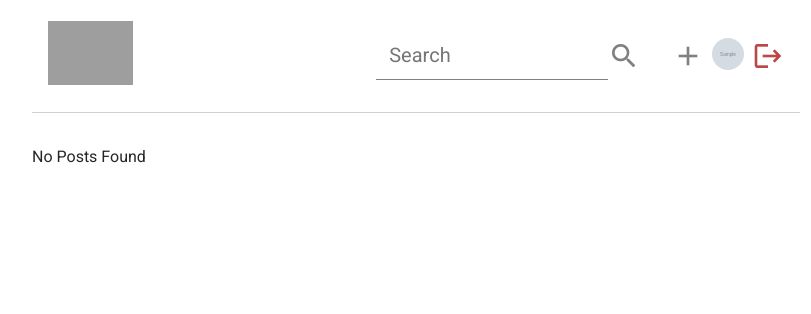
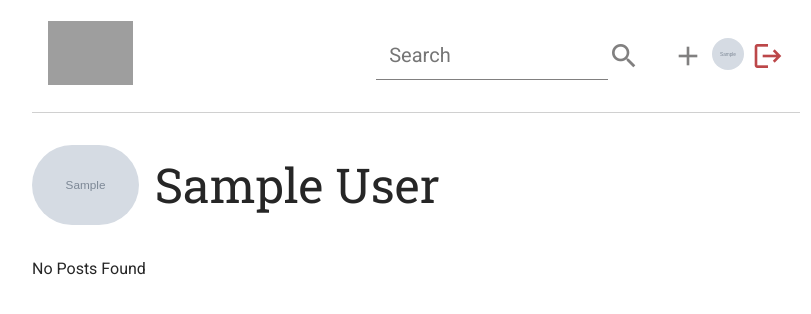
Before and after one commit to schir2/schirus, a Django app: a page that uses blog/templates/blog/base.html in a window 1280 px wide. Shown: the top 314 px of the page, without its empty margins (224-1035 px from the left). Run offline with Django 3.2, Linux system fonts and the light colour scheme; a user stored in the database is signed in; tables that the repository leaves empty hold one stand-in row (values such as "Sample post"); grey boxes marked "Sample" are stand-in pictures; style sheets or scripts are compiled from the project's sources; some libraries are stand-ins or nearby versions; grey boxes are pictures that could not be loaded.

Commit message:
got rid of author related model and redid some styles

```diff
--- a/blog/models.py
+++ b/blog/models.py
@@ -23,14 +23,13 @@
     title = models.CharField(max_length=60)
     content = HTMLField()
     subtitle = models.CharField(max_length=255)
-    author = CurrentUserField(editable=False, related_name='author')
+    user = CurrentUserField()
     category = models.ForeignKey('Category', on_delete=models.SET_NULL, null=True)
     likes = models.ManyToManyField(get_user_model(), related_name='likes', blank=True, editable=False)
     created_on = models.DateTimeField(auto_now_add=True)
     updated_on = models.DateTimeField(auto_now=True)
 
     class Meta:
-        unique_together = ('title', 'author',)
         ordering = ('-created_on',)
 
     def __str__(self):
--- a/blog/static/blog/scss/components.scss
+++ b/blog/static/blog/scss/components.scss
@@ -61,6 +61,12 @@
   &-avatar{
     align-self: flex-end;
   }
+
+  .avatar {
+    width: 2rem;
+    height: 2rem;
+    border-radius: 1rem;
+  }
 }
 
 
@@ -83,10 +89,19 @@
 
 #add-icon {
   color:$color-lightgray;
+  transition:all 1s ease-out;
+  &:hover{
+    color:$color-red;
+  }
 }
 
-.avatar {
-  width: 2rem;
-  height: 2rem;
-  border-radius: 1rem;
+.profile-image {
+  height:5rem;
+  border-radius:3rem;
 }
+
+.flex-header{
+  display: flex;
+  align-items: center;
+  gap:1rem;
+}
--- a/blog/static/blog/scss/general.scss
+++ b/blog/static/blog/scss/general.scss
@@ -1,6 +1,8 @@
 @import 'fonts';
 @import 'colors';
 @import 'sizes';
+
+* {box-sizing: border-box;}
 
 html {
   box-sizing: border-box;
@@ -41,7 +43,7 @@
   color:$color-red;
 
   &:hover{
-    color: $color-blue;
+    color: $color-red;
   }
 }
 
--- a/blog/templates/blog/base.html
+++ b/blog/templates/blog/base.html
@@ -33,12 +33,11 @@
         {% include 'blog/components/navbar.html' %}
 
         <section class="content">
-            <header>
-                <div class="subheader">
-                    {% block subheader %}{% endblock %}
-                </div>
+        <header>
+            {% block header %}
                 <h1>{{ title }}</h1>
-            </header>
+            {% endblock %}
+        </header>
             {% block content %}
             {% endblock %}
         </section>
--- a/blog/templates/blog/components/navbar.html
+++ b/blog/templates/blog/components/navbar.html
@@ -11,7 +11,7 @@
                 <a class="navbar-link" href="{% url 'blog:post-create' %}">
                     <span id="add-icon" class="material-icons">add</span>
                 </a>
-                <a class="navbar-link navbar-avatar" href="{% url 'users:user-profile' username=request.user.username %}">
+                <a class="navbar-link navbar-avatar" href="{% url 'users:profile-detail' username=request.user.username %}">
                 {% if request.user.profile.avatar %}
                     <img class="avatar" src="{{ request.user.profile.avatar.url }}" alt="avatar">
                 {% else %}
--- a/blog/templates/blog/components/snippet.html
+++ b/blog/templates/blog/components/snippet.html
@@ -7,7 +7,7 @@
     <div class="post-info">
         <a class="post-category" href="#">#{{ post.category }}</a>
         <!-- TODO Add Author URL -->
-        <a class="post-author" href="{% url 'users:user-profile' username=post.author %}">{{ post.author }}</a>
+        <a class="post-author" href="{% url 'users:profile-detail' username=post.user %}">{{ post.user }}</a>
         <span class="post-date">{{ post.created_on }}</span>
     </div>
 </div>
--- a/users/models.py
+++ b/users/models.py
@@ -2,15 +2,9 @@
 from django.db import models
 from django.db.models.signals import post_save
 from allauth.account.signals import user_logged_in
-from allauth.socialaccount.signals import pre_social_login
 from django.dispatch import receiver
 from django.core import files
 from users.ustils import download_image, resize_to_avatar
-
-
-@receiver(pre_social_login)
-def get_profile_picture(sender, **kwargs):
-    print(kwargs)
 
 
 class User(AbstractUser):
@@ -19,7 +13,7 @@
         return f'{self.username}'
 
     @property
-    def name(self):
+    def name(self) -> str:
         return ' '.join(
             name for name in [self.first_name, self.last_name] if name
         ) or self.username
--- /dev/null
+++ b/users/templates/users/user_detail.html
@@ -0,0 +1,12 @@
+{% extends 'blog/base.html' %}
+{% block header %}
+    <header class="flex-header">
+        {% if user.profile.avatar %}
+            <img class="profile-image" src="{{ user.profile.avatar.url }}">
+        {% endif %}
+        <h1>{{ title }}</h1>
+    </header>
+{% endblock %}
+{% block content %}
+    {% include 'blog/components/snippet_list.html' with posts=object.post_set.all %}
+{% endblock %}
--- a/users/templates/users/user_profile.html
+++ /dev/null
@@ -1,4 +0,0 @@
-{% extends 'blog/base.html' %}
-{% block content %}
-    {% include 'blog/components/snippet_list.html' with posts=object.author.select_related.all%}
-{% endblock %}
--- a/users/urls.py
+++ b/users/urls.py
@@ -1,9 +1,9 @@
 from django.urls import path, include
 
-from .views import CustomLoginView, logout_view, UserProfileView
+from .views import CustomLoginView, logout_view, UserDetailView
 
 urlpatterns = [
     path('login', CustomLoginView.as_view(), name='login'),
     path('logout', logout_view, name='logout'),
-    path('<slug:username>', UserProfileView.as_view(), name='user-profile')
+    path('<slug:username>', UserDetailView.as_view(), name='profile-detail')
 ]
--- a/users/ustils.py
+++ b/users/ustils.py
@@ -22,7 +22,7 @@
 def resize_to_avatar(infile: BytesIO) -> BytesIO:
     outfile = BytesIO()
     image = Image.open(infile, 'r')
-    image = image.resize((64,64), Image.ANTIALIAS)
+    #image = image.resize((64,64), Image.ANTIALIAS)
     image.save(outfile, format='JPEG', quality=100)
     outfile.seek(0)
     return outfile
--- a/users/views.py
+++ b/users/views.py
@@ -2,7 +2,7 @@
 from django.shortcuts import redirect
 from django.urls import reverse_lazy
 from django.views.generic import DetailView
-from .models import User
+from .models import Profile, User
 
 
 def login_view(request):
@@ -19,7 +19,12 @@
     template_name = 'users/login.html'
 
 
-class UserProfileView(DetailView):
-    template_name = 'users/user_profile.html'
+class UserDetailView(DetailView):
+    template_name_suffix = '_detail'
     model = User
     slug_url_kwarg = slug_field = 'username'
+
+    def get_context_data(self, **kwargs):
+        context = super().get_context_data(**kwargs)
+        context['title'] = f"{self.object.name.title()}"
+        return context
```
Also changed, not shown: blog/templates/blog/post_detail.html (+4 -3 lines).
